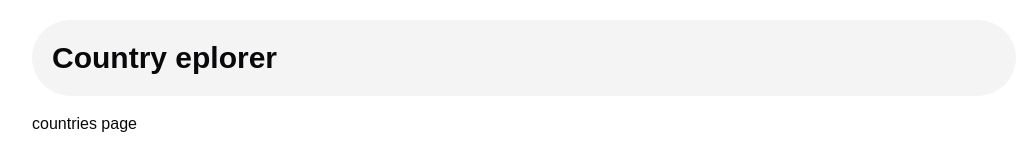
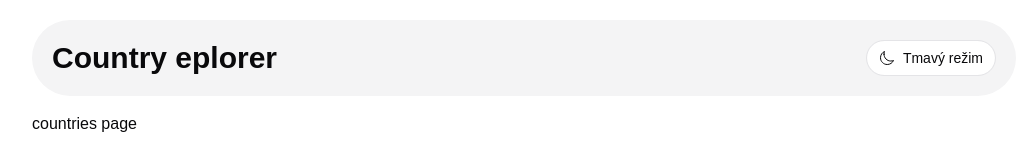
Before and after one commit to darebakdavca/country-explorer, a React (Vite) app: page / in a window 1280 px wide. Shown: the top 160 px of the page, without its empty margins (116-1143 px from the left). Built offline with nearby package versions, Linux system fonts and the light colour scheme.

Commit message:
feat: update ThemeSwitcher to handle theme toggling

```diff
--- a/src/components/Layout.tsx
+++ b/src/components/Layout.tsx
@@ -1,3 +1,4 @@
+import { ThemeSwitcher } from "@/components/ThemeSwitcher";
 import { Outlet } from "react-router";
 
 export function Layout() {
@@ -5,6 +6,7 @@ export function Layout() {
         <div className="mx-auto max-w-5xl p-5 grid gap-4">
             <header className="bg-secondary rounded-full p-5 flex justify-between items-center">
                 <h1 className="text-3xl font-bold">Country eplorer</h1>
+                <ThemeSwitcher />
             </header>
             <main>
                 <div>
--- a/src/components/ThemeSwitcher.tsx
+++ b/src/components/ThemeSwitcher.tsx
@@ -4,11 +4,14 @@ import { cn } from "@/lib/utils";
 import { IoMoonOutline } from "react-icons/io5";
 import { MdOutlineWbSunny } from "react-icons/md";
 
-export function ThemeSwitcher({ className }: { className: string }) {
-  const { theme } = useTheme();
+export function ThemeSwitcher({ className }: { className?: string }) {
+  const { theme, setTheme } = useTheme();
+
+  const isDark = theme === 'dark';
+
   return (
 
-    <Button className={cn(className)} variant={'outline'} onClick={triggerTheme}>
+    <Button className={cn(className)} variant={'outline'} onClick={() => setTheme(isDark ? 'light' : 'dark')}>
       <span className='inline-flex items-center gap-2'>
         {theme === 'dark' ?
           <>
```
